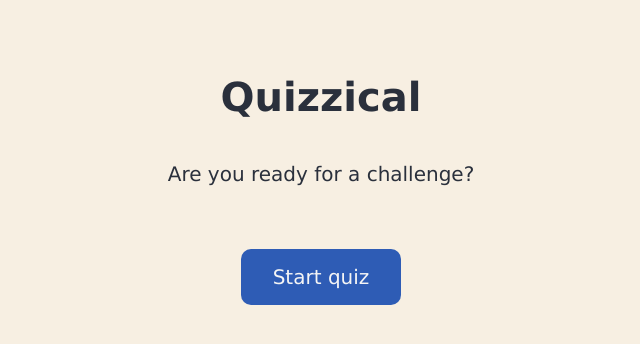
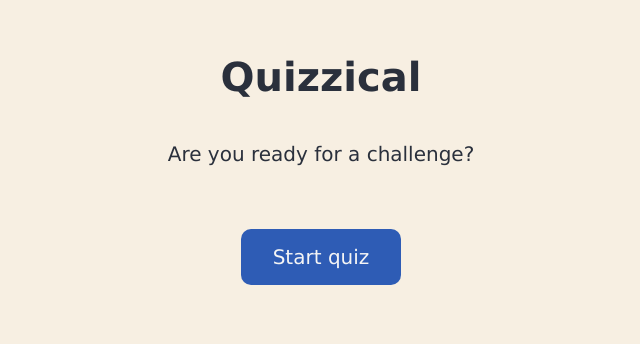
Before and after one commit to AlenaTih/Quiz-App, a React (Vite) app: page / in a window 1280 px wide. Shown: the part 214-558 px from the top of the page, without its empty margins (319-959 px from the left). Built offline with nearby package versions, Linux system fonts and the light colour scheme.

Commit message:
Update Start

```diff
--- a/src/App.css
+++ b/src/App.css
@@ -50,7 +50,7 @@
   align-items: center;
   height: 100vh;
   width: 100%;
-  padding: 2.5rem;
+  padding: 0 2.5rem 2.5rem;
 }
 
 .questions {
```
